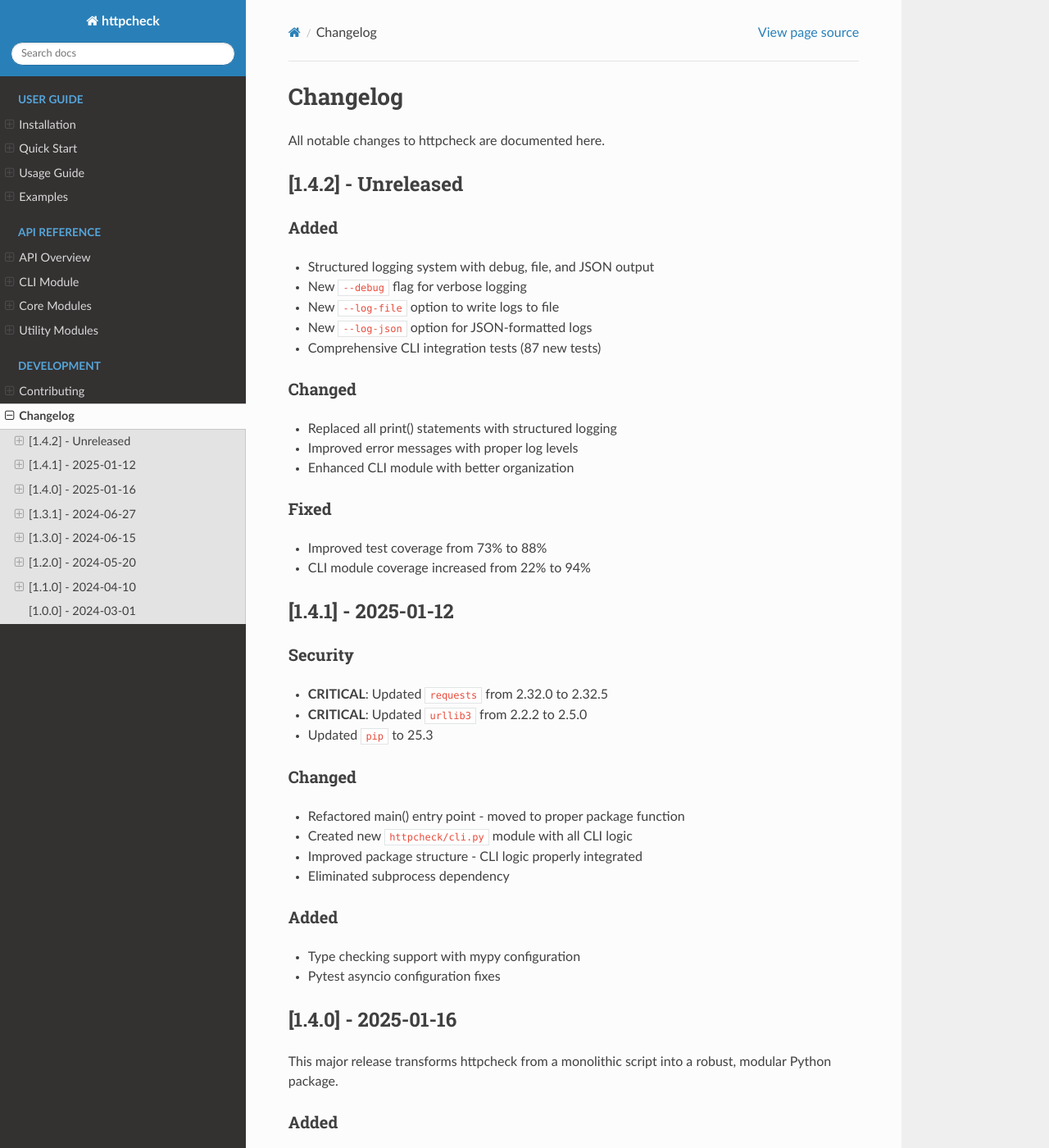
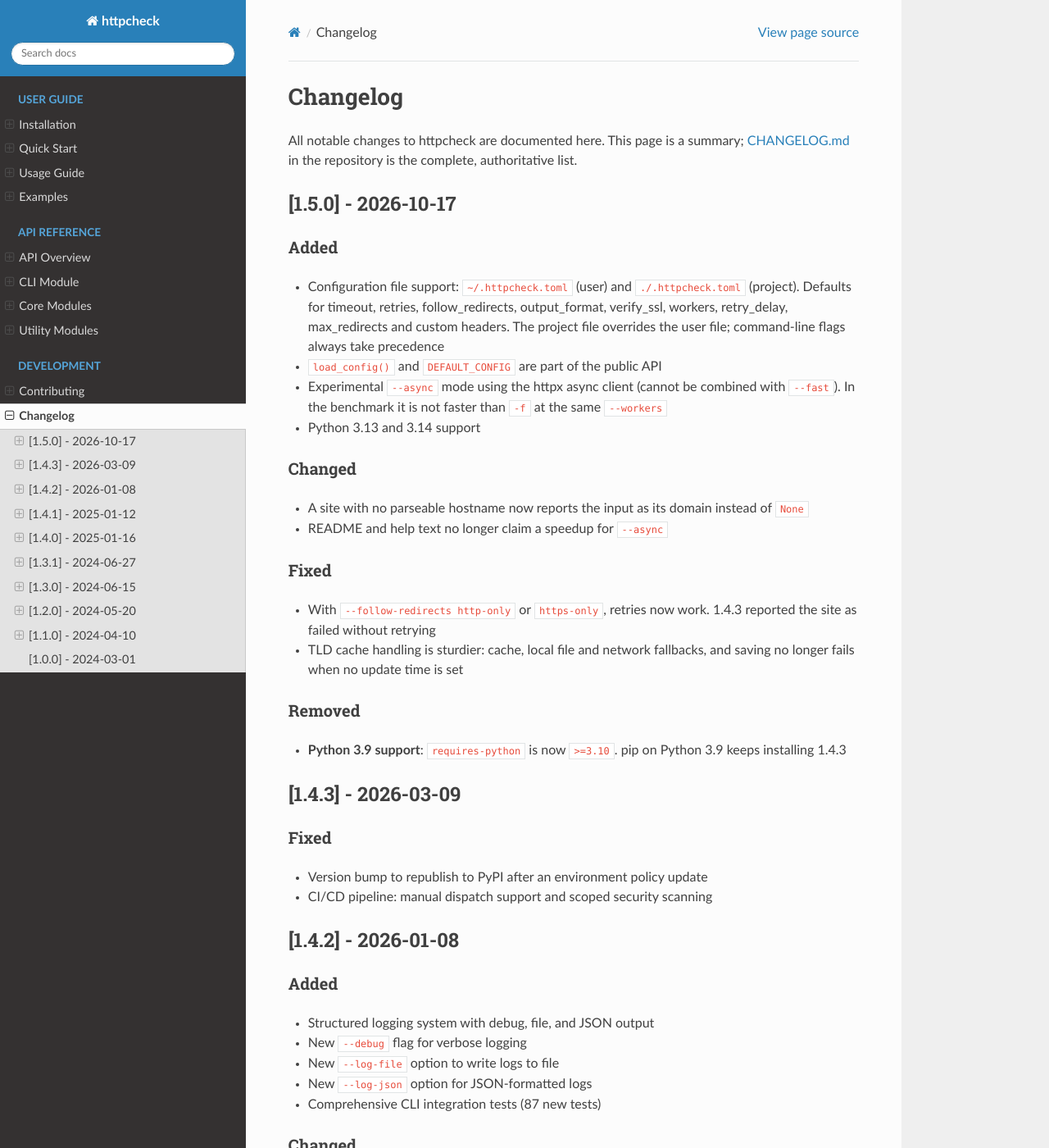
Before and after one commit to docdyhr/httpcheck, a Sphinx documentation site: the page built from docs/changelog.rst, in a window 1280 px wide and 1400 px high. Shown: the whole window at 82% size. Built offline with Sphinx 7.4.7 and the Read the Docs theme 3.1.0, drawn with Linux system fonts in a browser that asks for light colours.

Commit message:
docs: fix the release docs and Sphinx changelog after v1.5.0 (#52)
Co-authored-by: Claude Sonnet 5.5 <noreply@anthropic.com>

```diff
--- a/docs/changelog.rst
+++ b/docs/changelog.rst
@@ -1,9 +1,52 @@
 Changelog
 =========
 
-All notable changes to httpcheck are documented here.
+All notable changes to httpcheck are documented here. This page is a summary;
+`CHANGELOG.md <https://github.com/docdyhr/httpcheck/blob/main/CHANGELOG.md>`_ in
+the repository is the complete, authoritative list.
 
-[1.4.2] - Unreleased
+[1.5.0] - 2026-10-17
+--------------------
+
+Added
+~~~~~
+- Configuration file support: ``~/.httpcheck.toml`` (user) and ``./.httpcheck.toml``
+  (project). Defaults for timeout, retries, follow_redirects, output_format,
+  verify_ssl, workers, retry_delay, max_redirects and custom headers. The project
+  file overrides the user file; command-line flags always take precedence
+- ``load_config()`` and ``DEFAULT_CONFIG`` are part of the public API
+- Experimental ``--async`` mode using the httpx async client (cannot be combined
+  with ``--fast``). In the benchmark it is not faster than ``-f`` at the same
+  ``--workers``
+- Python 3.13 and 3.14 support
+
+Changed
+~~~~~~~
+- A site with no parseable hostname now reports the input as its domain instead of
+  ``None``
+- README and help text no longer claim a speedup for ``--async``
+
+Fixed
+~~~~~
+- With ``--follow-redirects http-only`` or ``https-only``, retries now work. 1.4.3
+  reported the site as failed without retrying
+- TLD cache handling is sturdier: cache, local file and network fallbacks, and
+  saving no longer fails when no update time is set
+
+Removed
+~~~~~~~
+- **Python 3.9 support**: ``requires-python`` is now ``>=3.10``. pip on Python 3.9
+  keeps installing 1.4.3
+
+[1.4.3] - 2026-03-09
+--------------------
+
+Fixed
+~~~~~
+- Version bump to republish to PyPI after an environment policy update
+- CI/CD pipeline: manual dispatch support and scoped security scanning
+
+[1.4.2] - 2026-01-08
 --------------------
 
 Added
```
Also changed, not shown: CHANGELOG.md (+3 -0 lines), docs/PYPI_PUBLICATION_GUIDE.md (+3 -6 lines), docs/release_process.md (+50 -22 lines).
